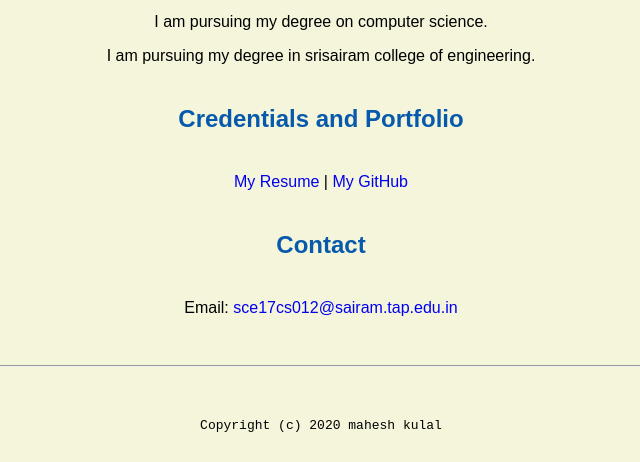
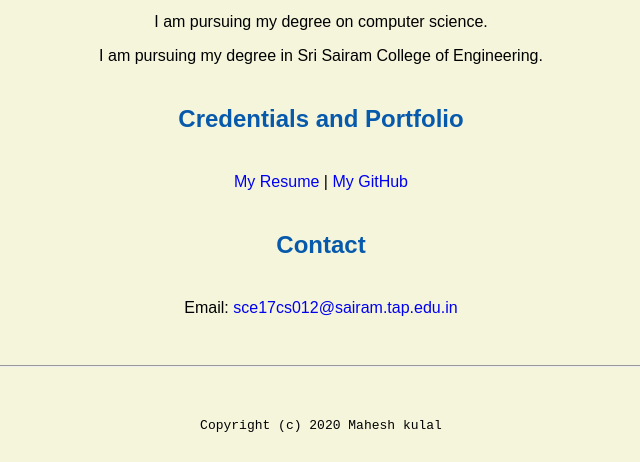
Before and after one commit to Mahesh055/Mahesh055-github.io, a plain HTML site: page index.html in a window 1280 px wide. Shown: the part 624-1086 px from the top of the page, 319-959 px from the left. Drawn offline with Linux system fonts and the light colour scheme.

Commit message:
Update index.html

```diff
--- a/index.html
+++ b/index.html
@@ -20,7 +20,7 @@
     <h2>About Me</h2>
     <p>I am an undergraduate.</p>
     <p>I am pursuing my degree on computer science.</p>
-    <p>I am pursuing my degree in srisairam college of engineering.</p>
+    <p>I am pursuing my degree in Sri Sairam College of Engineering.</p>
     <h2>Credentials and Portfolio</h2>
 
 <p><a href="resume.html">My Resume</a> | <a href="https://github.com/mahesh055">My GitHub</a></p>
@@ -31,7 +31,7 @@
 
   <footer>
   <hr>
-  <code>Copyright (c) 2020 mahesh kulal</code>
+  <code>Copyright (c) 2020 Mahesh kulal</code>
   </footer>
 
 </html>
```
